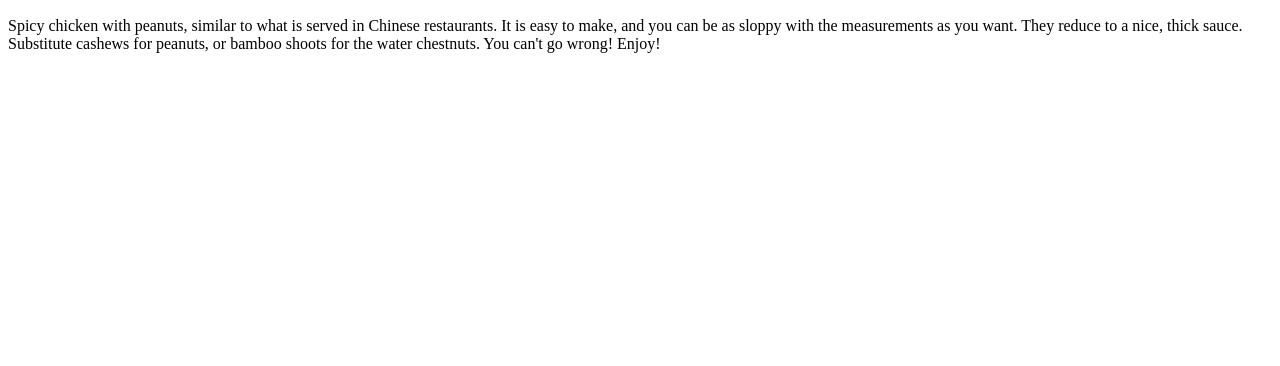
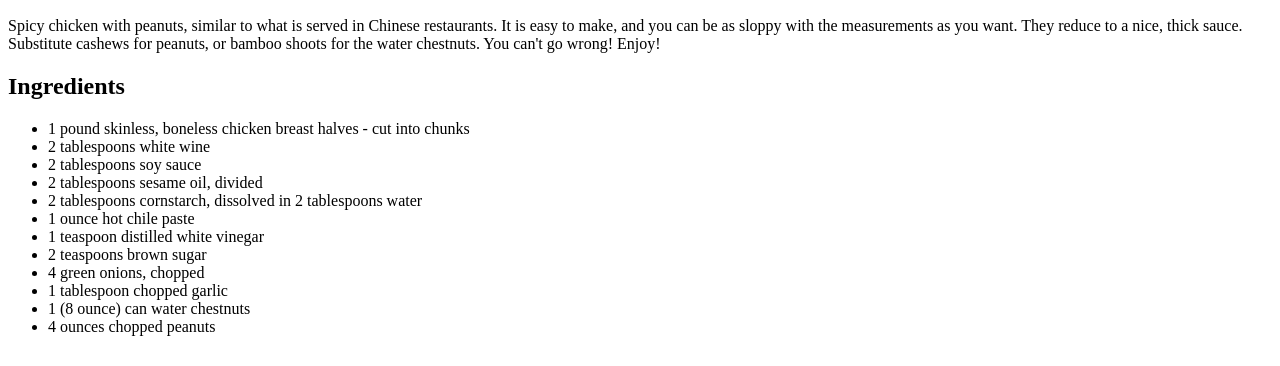
Before and after one commit to mike-mur/odin-recipes, a plain HTML site: page recipes/kung-pao-chicken.html in a window 1280 px wide. Shown: the part 434-800 px from the top of the page. Drawn offline with Linux system fonts and the light colour scheme.

Commit message:
Add ingredients as unordered list

```diff
--- a/recipes/kung-pao-chicken.html
+++ b/recipes/kung-pao-chicken.html
@@ -14,5 +14,22 @@
     <p>
         Spicy chicken with peanuts, similar to what is served in Chinese restaurants. It is easy to make, and you can be as sloppy with the measurements as you want. They reduce to a nice, thick sauce. Substitute cashews for peanuts, or bamboo shoots for the water chestnuts. You can't go wrong! Enjoy!
     </p>
+
+    <h2>Ingredients</h2>
+
+    <ul>
+        <li>1 pound skinless, boneless chicken breast halves - cut into chunks</li>
+        <li>2 tablespoons white wine</li>
+        <li>2 tablespoons soy sauce</li>
+        <li>2 tablespoons sesame oil, divided</li>
+        <li>2 tablespoons cornstarch, dissolved in 2 tablespoons water</li>
+        <li>1 ounce hot chile paste</li>
+        <li>1 teaspoon distilled white vinegar</li>
+        <li>2 teaspoons brown sugar</li>
+        <li>4 green onions, chopped</li>
+        <li>1 tablespoon chopped garlic</li>
+        <li>1 (8 ounce) can water chestnuts</li>
+        <li>4 ounces chopped peanuts</li>
+    </ul>
 </body>
 </html>
```
